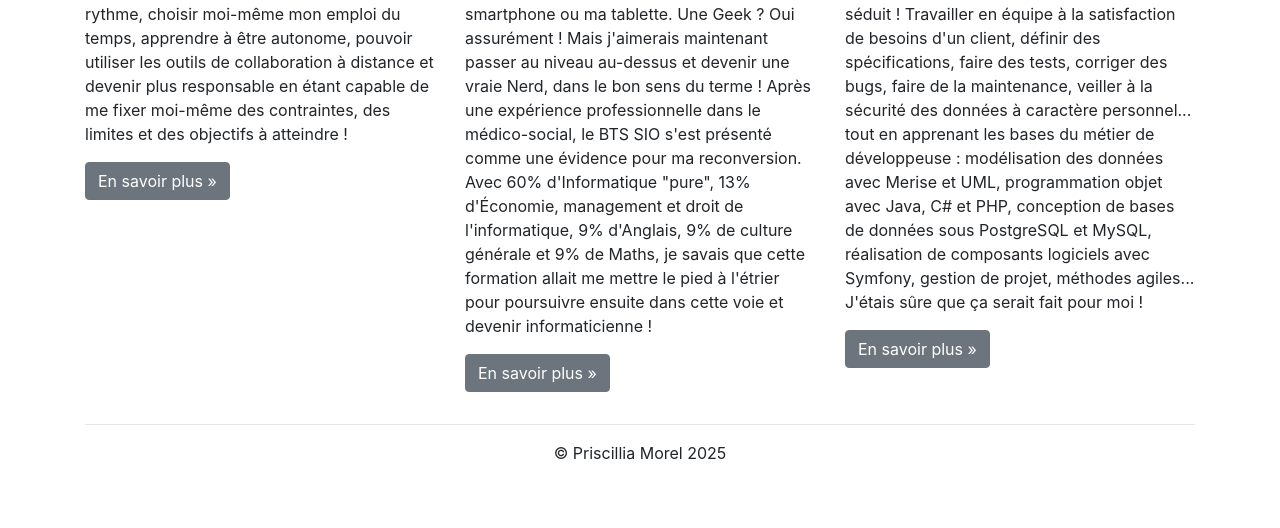
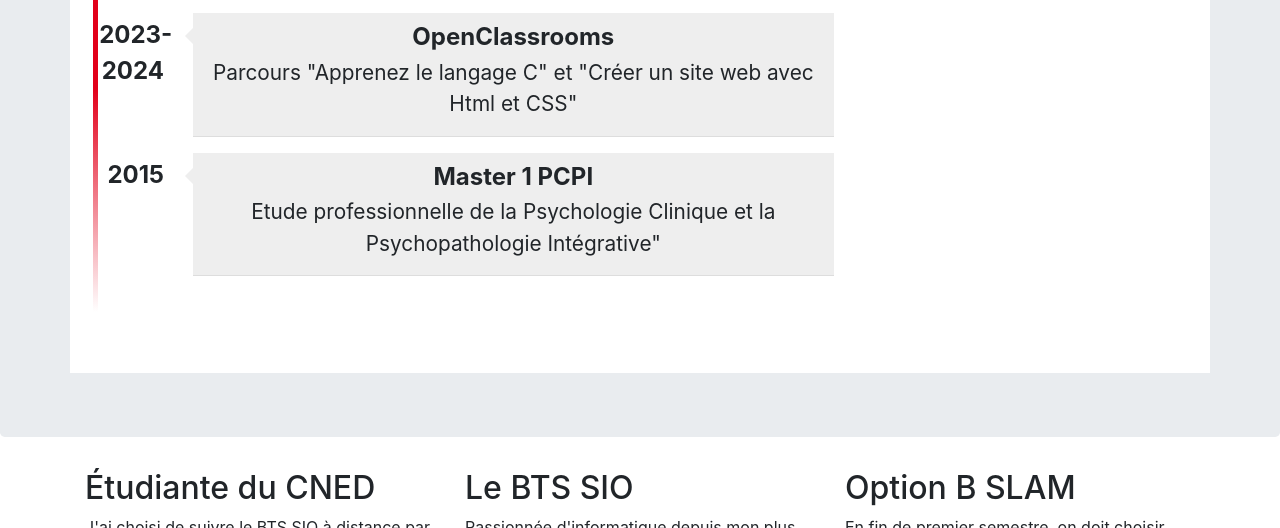
Before and after one commit to PriscM/PriscM.github.io, a plain HTML site: page cv.html in a window 1280 px wide. Shown: the part 788-1316 px from the top of the page. Before the commit the page ends 1269 px from the top, so only its background shows below. Drawn offline with nearby package versions, Linux system fonts and the light colour scheme.

Commit message:
Parcours scolaire intégré

```diff
--- a/css/cv.css
+++ b/css/cv.css
@@ -33,3 +33,34 @@
 .rubrique h2 { color: rgb(226,0,26); }
 .rubrique h2::before{ margin-right: 5px; }
 .rubrique p{ font-size: 1.3em; line-height: 1.5em; }
+
+
+/******************************************
+* Parcours scolaire
+******************************************/
+#parcours { margin-top: 20px; position: relative; padding: 1em 0; list-style: none; }
+#parcours::before { width: 5px; height: 100%; position: absolute; left: 7.8px; top: 0;
+display: block; background: linear-gradient(to bottom, #ffffff 0%,
+#E2001A 7%, #E2001A, #ffffff 100%); content:""; }
+#parcours li { width: 100%; z-index: 2; position: relative; float: left; }
+#parcours .date .glyphicon-record::before { background: #FFFFFF; color: #555; }
+#parcours .date { width: 75px; background-color: rgba(0, 0, 0, 0); font-size: 1.5em;
+font-weight: 700; display: inline-block; }
+#parcours .details { width: 325px; display: inline-block; background: #eee;
+position: relative; padding: 10px 10px 0 10px;
+border-bottom: 1px solid #ddd; margin: -4px -12px 20px 0; }
+#parcours .details::after { content: ''; position: absolute; top: 15px; right: 0;
+left: -16px; height: 0; width: 0; border: solid transparent;
+border-right-color: #eee; border-width: 8px;
+pointer-events: none; }
+#parcours .details h3{ font-size: 1.5em; margin: 0; padding: 0; font-weight: 700; }
+#parcours .details p{ font-size: 1.3em; margin-top: 5px; padding: 0; }
+/* Pour empêcher la déformation du parcours scolaire selon la STA */
+@media (min-width: 500px) { #parcours .date { width: 20%; }
+#parcours .details { width: 80%; }}
+@media (min-width: 768px) { #parcours .date { width: 25%; }
+#parcours .details { width: 75%; }}
+@media (min-width: 992px) { #parcours .date { width: 17%; }
+#parcours .details { width: 83%; }}
+@media (min-width: 1200px) { #parcours .date { width: 13%; }
+#parcours .details { width: 87%; }}
--- a/cv.html
+++ b/cv.html
@@ -133,9 +133,46 @@
                                     entamé depuis septembre 2024 un BTS Services Informatiques aux Organisations.
                                     J'ai donc pour projet de faire de l'informatique, et plus particulièrement
                                     du développement d'applications, mon métier&nbsp;!
+                                </p>
+                                <div class="rubrique clearfix">
+                                    <h2><span class="fa fa-graduation-cap"></span> Parcours scolaire</h2>
+                                    <ul id="parcours" class="clearfix">
+                                        <li>
+                                            <div class="date float-left">
+                                                <span class="fa fa-stop-circle"></span>&nbsp;2024
+                                            </div>
+                                            <div class="details float-right">
+                                                <h3>BTS SIO option SLAM (en cours...)</h3>
+                                                <p>Brevet de Technicien Supérieur "Services Informatiques aux
+                                                    Organisations", option "Solutions Logicielles et Applications
+                                                    Métiers"</p>
+                                            </div>
+                                        </li>
+                                        <li>
+                                            <div class="date float-left">
+                                                <span class="fa fa-stop-circle"></span>&nbsp;2023-2024
+                                            </div>
+                                            <div class="details float-right">
+                                                <h3>OpenClassrooms</h3>
+                                                <p>Parcours "Apprenez le langage C" et "Créer un site web avec Html
+                                                    et CSS" </p>
+                                            </div>
+                                        </li>
+                                        <li>
+                                            <div class="date float-left">
+                                                <span class="fa fa-stop-circle"></span>&nbsp;2015
+                                            </div>
+                                            <div class="details float-right">
+                                                <h3>Master 1 PCPI</h3>
+                                                <p> Etude professionnelle de la Psychologie Clinique et
+                                                    la Psychopathologie Intégrative"</p>
+                                            </div>
+                                        </li>
+                                    </ul>
+                                </div>
+                            </div>
 
-                                </p>
-                            </div>
+
                         </div>
 
 
```
